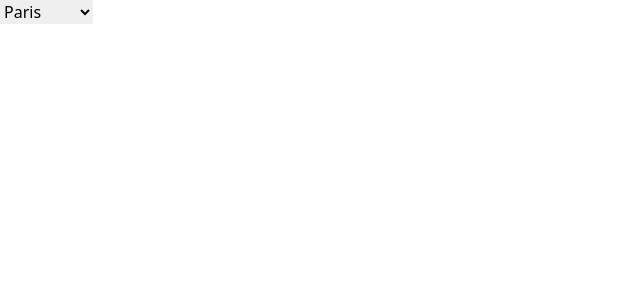
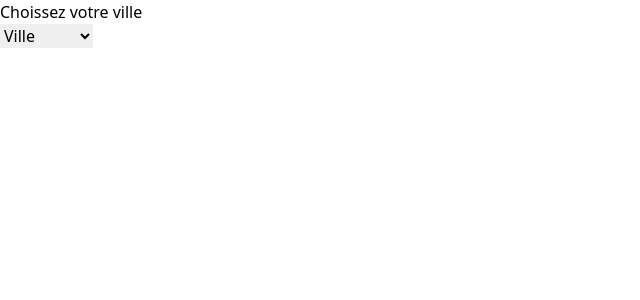
Before and after one commit to WildCodeSchool/2209-wns-rivest-groupe2-front, a React (Create React App) app: page / in a window 1280 px wide. Shown: the top 300 px of the page, without its empty margins (0-640 px from the left). Built offline with nearby package versions, Linux system fonts and the light colour scheme; what @material-tailwind/react would draw is missing.

Commit message:
link home to poilist

```diff
--- a/src/App.tsx
+++ b/src/App.tsx
@@ -19,7 +19,6 @@ const App = () => (
     <Routes>
       <Route path="/" element={<Home />} />
       <Route path="/" element={<BaseLayout />}>
-
         <Route path="/signup" element={<SignUp />} />
         <Route path="/signin" element={<SignIn />} />
         <Route path="/payment" element={<Payment />} />
--- a/src/components/Navbar.tsx
+++ b/src/components/Navbar.tsx
@@ -18,7 +18,7 @@ const Navbar = () => {
         <select
           name="cities"
           id="cities"
-          className="bg-white p-[4px] pl-[15px] mt-2 border border-2 rounded-xl w-[300px]"
+          className="bg-white p-[4px] pl-[15px] mt-2 border-2 rounded-xl w-[300px]"
         >
           <option value="City" disabled>
             City
@@ -35,12 +35,12 @@ const Navbar = () => {
         <div className="flex">
           <li className="pr-5">
             <NavLink to="/signin" style={getActiveLinkStyle}>
-              <p>Sign In</p>
+              <p>Connexion</p>
             </NavLink>
           </li>
           <li>
             <NavLink to="/signup" style={getActiveLinkStyle}>
-              <p>Sign Up</p>
+              <p>Inscription</p>
             </NavLink>
           </li>
         </div>
--- a/src/pages/Home/Home.tsx
+++ b/src/pages/Home/Home.tsx
@@ -1,24 +1,34 @@
 import image from '../../asset/img/map.png';
+import { Link } from 'react-router-dom';
 
 const Home = () => {
   return (
-    <div className='relative'>
-            <div className="w-full bg-cover bg-no-repeat bg-center opacity-25 h-screen overscroll-none relative" style={{ backgroundImage: `url(${image})` }}  >
-            </div>
-                <div className="flex justify-center items-center bg-white h-28 w-40 p-4 rounded-lg shadow-2xl absolute mx-auto top-0 bottom-0 my-auto left-0 right-0 z-2">
-                    {/* <div className="order-first decoration-solid ...">Choissez votre ville</div> */}
-                    <select className="w-full content-center p-2.5 text-gray-500  border rounded-md shadow-sm outline-none appearance-none focus:border-indigo-600">
-                     <option>Paris</option>
-                     <option>Lyon</option>
-                     <option>Bordeaux</option>
-                     <option>Marseille</option>
-                    </select>
-                </div>
-
-
+    <div className="relative">
+      <div
+        className="w-full bg-cover bg-no-repeat bg-center opacity-25 h-screen overscroll-none relative"
+        style={{ backgroundImage: `url(${image})` }}
+      ></div>
+      <div className="flex flex-col justify-center items-center bg-white h-28 w-60 p-4 rounded-lg shadow-2xl absolute mx-auto top-0 bottom-0 my-auto left-0 right-0 z-2">
+        <div className="order-first decoration-solid pb-2">
+          Choissez votre ville
+        </div>
+        <select
+          onChange={() =>
+            (document.location = 'http://localhost:3000/point-of-interest/list')
+          }
+          className="w-full content-center p-2.5 text-gray-500 bg-transparent border rounded-md shadow-sm outline-none appearance-none focus:border-indigo-600"
+        >
+          <option value="ville">Ville</option>
+          <option value="Paris">Paris</option>
+          <option value="Lyon">Lyon</option>
+          <option value="Marseille">Marseille</option>
+          <option value="Bordeaux">Bordeaux</option>
+          <option value="Bordeaux">Bordeaux</option>
+          <option value="Toulouse">Toulouse</option>
+        </select>
+      </div>
     </div>
-);
-
+  );
 };
 
 export default Home;
--- a/src/pages/POIList/POIList.tsx
+++ b/src/pages/POIList/POIList.tsx
@@ -15,16 +15,16 @@ const POIList = () => {
     <div className="mt-5">
       <div className="flex justify-between mx-5">
         <strong className="py-[5px] pl-[80px]">
-          {count} result{count > 1 ? 's' : ''} of{' '}
-          {poiData[0].type.toUpperCase()} in {city.toUpperCase()}
+          {count} résultat{count > 1 ? 's' : ''} de{' '}
+          {poiData[0].type.toUpperCase()} à {city.toUpperCase()}
         </strong>
-        <button className="px-[15px] py-[4px] mt-2 border border-2 rounded-xl">
-          Add your place
+        <button className="px-[15px] py-[4px] mt-2 border-2 rounded-xl">
+          Ajouter votre lieu
         </button>
         <select
           name="cities"
           id="cities"
-          className="bg-white px-[15px] py-[4px] mt-2 border border-2 rounded-xl"
+          className="bg-white px-[15px] py-[4px] mt-2 border-2 rounded-xl"
         >
           <option value="City">{city}</option>
           <option value="Paris">Paris</option>
@@ -37,15 +37,15 @@ const POIList = () => {
         <select
           name="categories"
           id="categories"
-          className="bg-white px-[15px] py-[4px] mr-[80px] mt-2 border border-2 rounded-xl"
+          className="bg-white px-[15px] py-[4px] mr-[80px] mt-2 border-2 rounded-xl"
         >
           <option value="Category">{poiData[0].type}</option>
           <option value="restaurant">Restaurant</option>
           <option value="fast-food">Fast-Food</option>
           <option value="bar">Bar</option>
-          <option value="surch">Surch</option>
+          <option value="surch">Eglise</option>
           <option value="hotel">Hotel</option>
-          <option value="museum">Museum</option>
+          <option value="museum">Musée</option>
         </select>
       </div>
       <div className="flex">
--- a/src/widgets/layout/configurator.jsx
+++ b/src/widgets/layout/configurator.jsx
@@ -21,12 +21,12 @@ function formatNumber(number, decPlaces) {
   const abbrev = ['K', 'M', 'B', 'T'];
 
   for (let i = abbrev.length - 1; i >= 0; i--) {
-    var size = Math.pow(10, (i + 1) * 3);
+    const size = Math.pow(10, (i + 1) * 3);
 
     if (size <= number) {
       number = Math.round((number * decPlaces) / size) / decPlaces;
 
-      if (number == 1000 && i < abbrev.length - 1) {
+      if (number === 1000 && i < abbrev.length - 1) {
         number = 1;
         i++;
       }
```
Also changed, not shown: .eslintrc.js, 1 other file (tests, documents, lock files or other folders).
